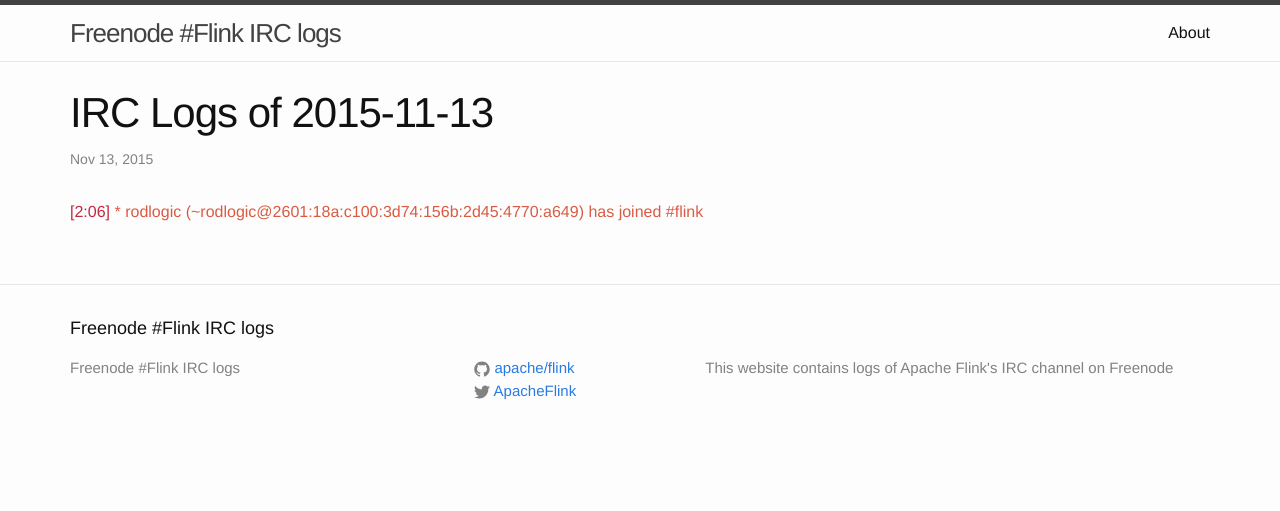
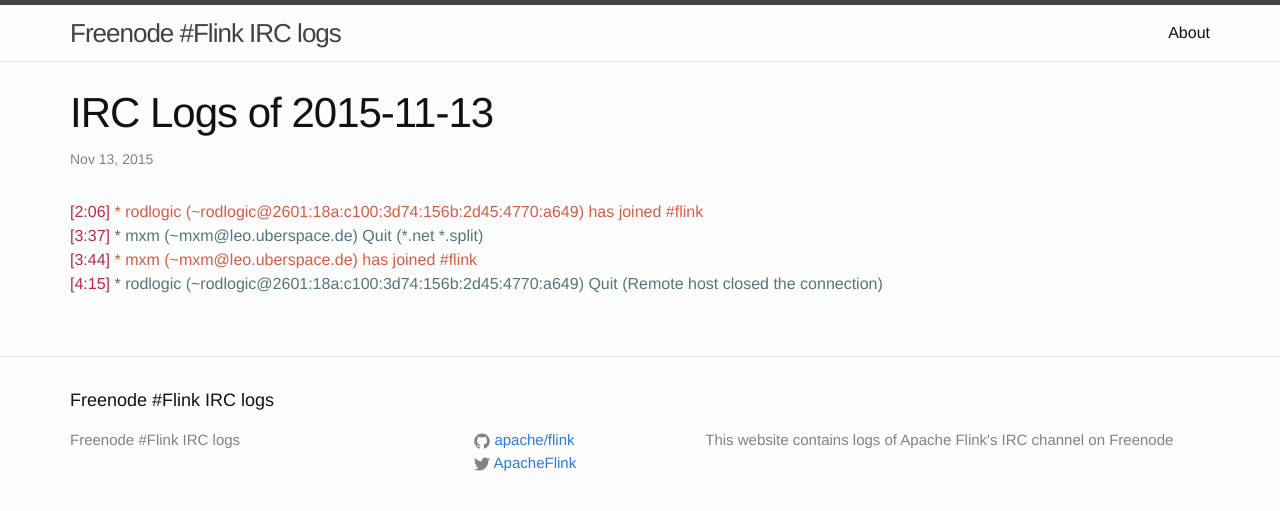
Before and after one commit to flink-irc-logs/flink-irc-logs.github.io, a Jekyll site: the page built from _posts/2015-11-13-logs.markdown, in a window 1280 px wide. Shown: the top 511 px of the page. Built offline with Jekyll 4.4.1, drawn with Linux system fonts in a browser that asks for light colours.

Commit message:
Update of the logs on Fri Nov 13 04:20:40 CET 2015

```diff
--- a/_posts/2015-11-13-logs.markdown
+++ b/_posts/2015-11-13-logs.markdown
@@ -5,3 +5,6 @@
 categories: irc logs
 ---
 <span class="irc-date">[2:06]</span> <span class="irc-green">* rodlogic (~rodlogic@2601:18a:c100:3d74:156b:2d45:4770:a649) has joined #flink</span><br />
+<span class="irc-date">[3:37]</span> <span class="irc-navy">* mxm (~mxm@leo.uberspace.de) Quit (*.net *.split)</span><br />
+<span class="irc-date">[3:44]</span> <span class="irc-green">* mxm (~mxm@leo.uberspace.de) has joined #flink</span><br />
+<span class="irc-date">[4:15]</span> <span class="irc-navy">* rodlogic (~rodlogic@2601:18a:c100:3d74:156b:2d45:4770:a649) Quit (Remote host closed the connection)</span><br />
```
